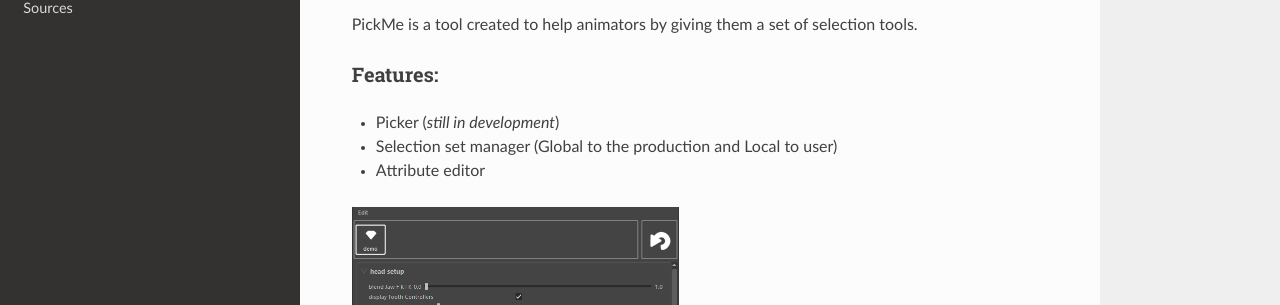
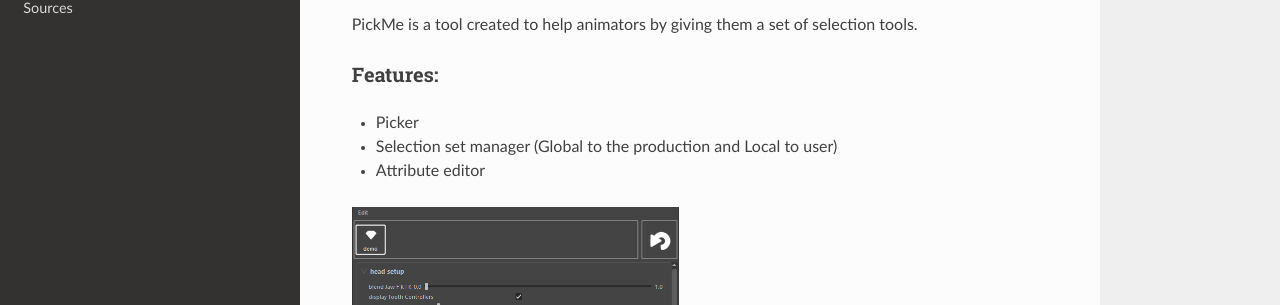
Before and after one commit to PiloeGAO/PickMe, a Sphinx documentation site: the page built from docs/source/index.rst, in a window 1280 px wide and 900 px high. Shown: the part 203-508 px from the top of the window. Built offline with Sphinx 7.4.7 and the Read the Docs theme 2.0.0, drawn with Linux system fonts in a browser that asks for light colours.

Commit message:
Doc upgrade

```diff
--- a/docs/source/index.rst
+++ b/docs/source/index.rst
@@ -14,7 +14,7 @@
 
 Features:
 ---------
-* Picker (*still in development*)
+* Picker
 * Selection set manager (Global to the production and Local to user)
 * Attribute editor
 
```
